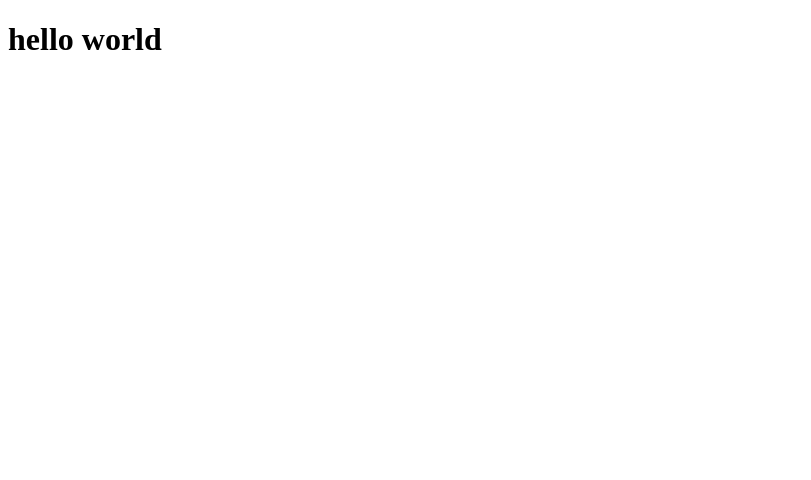
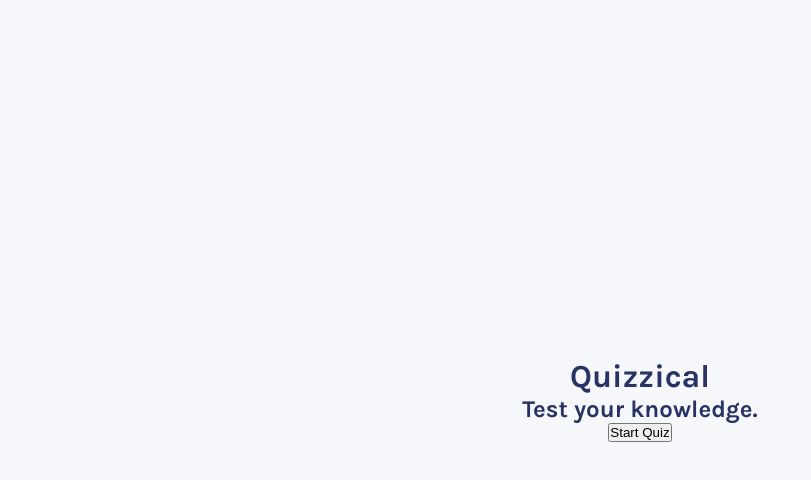
Before and after one commit to jkyochum/Quizzical, a React (Vite) app: page / in a window 1280 px wide. Shown: the top 480 px of the page, without its empty margins (0-811 px from the left). Built offline with nearby package versions, Linux system fonts and the light colour scheme.

Commit message:
add FrontPage component to App.jsx

```diff
--- a/components/App.jsx
+++ b/components/App.jsx
@@ -1,8 +1,11 @@
-
+import "../sass/styles.scss"
+import FrontPage from "./FrontPage"
 
 export default function App() {
 
     return (
-        <h1>hello world</h1>
+        <div>
+            <FrontPage />
+        </div>
     )
 }
```
